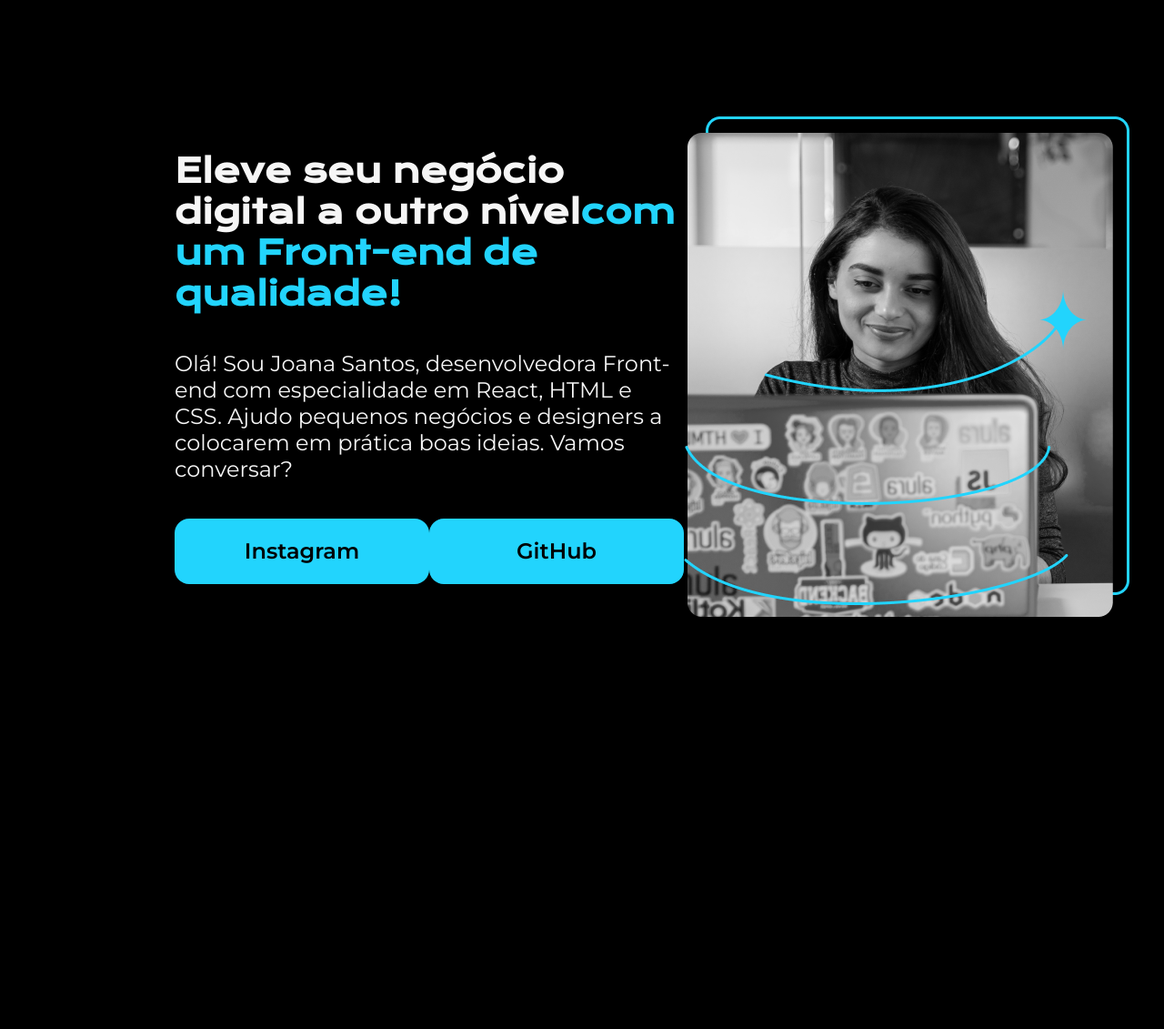
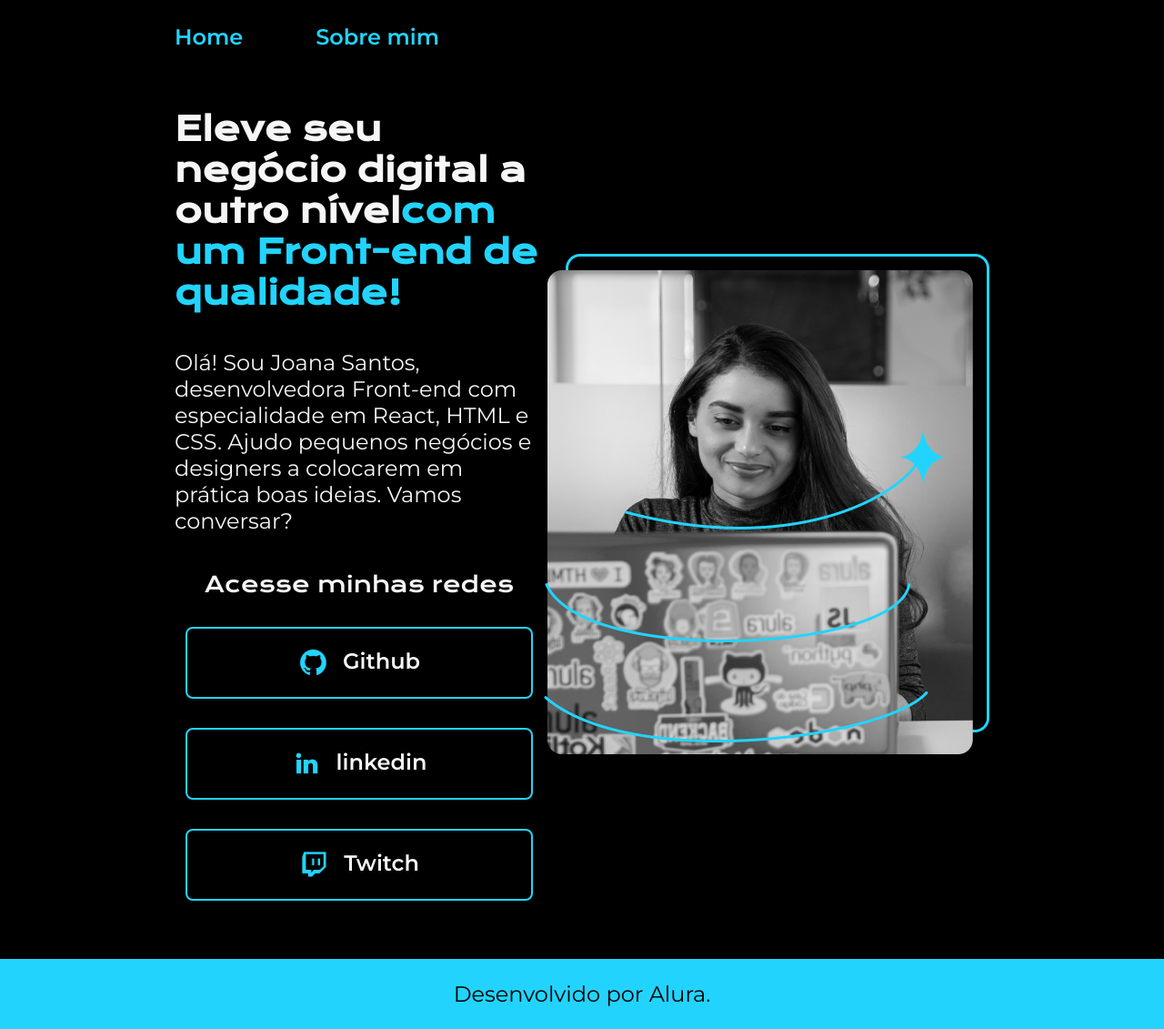
Before and after one commit to Paulo-exp/alura, a plain HTML site: page curso 3 HTML e CSS/Portifolio-HTML-e-CSS-Curso3-aula_4/index.html in a window 1280 px wide. Shown: the whole page at 91% size. Before the commit the page ends 928 px from the top, so only its background shows below. Drawn offline with nearby package versions, Linux system fonts and the light colour scheme.

Commit message:
Add files via upload

```diff
--- a/curso 3 HTML e CSS/Portifolio-HTML-e-CSS-Curso3-aula_4/index.html
+++ b/curso 3 HTML e CSS/Portifolio-HTML-e-CSS-Curso3-aula_4/index.html
@@ -6,11 +6,16 @@
     <meta http-equiv="X-UA-Compatible" content="IE=edge">
     <meta name="viewport" content="width=device-width, initial-scale=1.0">
     <title>Portifolio</title>
-    <link rel="stylesheet" href="style.css">
+    <link rel="stylesheet" href="./styles/style.css">
 </head>
 
 <body>
-    <header></header>
+    <header class="cabecalho">
+        <nav class="cabecalho__menu">
+            <a class="cabecalho__menu__link" href="index.html">Home</a>
+            <a class="cabecalho__menu__link" href="about.html">Sobre mim</a>
+        </nav>
+    </header>
     <main class="apresentacao">
         <section class="apresentacao__conteudo">
             <h1 class="apresentacao__conteudo__titulo">Eleve seu negócio digital a outro nível<strong
@@ -22,13 +27,26 @@
             colocarem em prática boas ideias. Vamos
             conversar?</p>
             <div class="apresentacao__links">
-                <a class="apresentacao__links__link" href="https://instagram.com/rafaballerini">Instagram</a>
-                <a class="apresentacao__links__link" href="https://github.com/guilhermeonrails">GitHub</a>
+                <h2 class="apresentacao__links__subtitulo">Acesse minhas redes</h2>
+                <a class="apresentacao__links__link" href="https://github.com/rafaballerini">
+                    <img src="./assets/github.png">
+                    Github
+                </a>
+                <a class="apresentacao__links__link" href="https://linkedin.com/in/rafaellaballerini">
+                    <img src="./assets/linkedin.png">
+                    linkedin
+                </a>
+                <a class="apresentacao__links__link" href="https://twitch.tv/guilimadev">
+                    <img src="./assets/twitch.png">
+                    Twitch
+                </a>
             </div>
         </section>
-        <img src="imagem.png" alt="Foto da Joana Santos programando">
+        <img src="./assets/imagem.png" alt="Foto da Joana Santos programando">
     </main>
-    <footer></footer>
+    <footer class="rodape">
+        <p>Desenvolvido por Alura.</p>
+    </footer>
 </body>
 
 </html>
--- /dev/null
+++ b/curso 3 HTML e CSS/Portifolio-HTML-e-CSS-Curso3-aula_4/styles/style.css
@@ -0,0 +1,114 @@
+@import url('https://fonts.googleapis.com/css2?family=Krona+One&family=Montserrat:wght@400;600&display=swap');
+
+:root {
+    --cor-primaria: #000000;
+    --cor-secundaria: #F6F6F6;
+    --cor-terciaria: #22D4FD;
+    --cor-hover: #272727;
+
+    --fonte-primaria: 'Krona One', sans-serif;
+    --fonte-secundaria: 'Montserrat', sans-serif;
+
+}
+
+* {
+    margin: 0;
+    padding: 0;
+}
+
+body {
+
+    box-sizing: border-box;
+    background-color: var(--cor-primaria);
+    color: var(--cor-secundaria);
+}
+
+.cabecalho {
+    padding: 2% 0% 0% 15%;
+}
+
+.cabecalho__menu {
+    display: flex;
+    gap: 80px;
+}
+
+.cabecalho__menu__link {
+    font-family: var(--fonte-secundaria);
+    font-size: 24px;
+    font-weight: 600;
+    color: var(--cor-terciaria);
+    text-decoration: none;
+}
+
+.apresentacao {
+    padding: 5% 15%;
+    display: flex;
+    align-items: center;
+    justify-content: space-between;
+}
+
+.apresentacao__conteudo {
+    width: 615px;
+    display: flex;
+    flex-direction: column;
+    gap: 40px;
+}
+
+.apresentacao__conteudo__titulo {
+    font-size: 36px;
+    font-family: var(--fonte-primaria);
+}
+
+.titulo-destaque {
+    color: var(--cor-terciaria);
+}
+
+.apresentacao__conteudo__texto {
+    font-size: 24px;
+    font-family: var(--fonte-secundaria);
+}
+
+.apresentacao__links {
+    display: flex;
+    flex-direction: column;
+    justify-content: space-between;
+    align-items: center;
+    gap: 32px;
+}
+
+.apresentacao__links__subtitulo {
+    font-family: var(--fonte-primaria);
+    font-weight: 400;
+    font-size: 24px;
+}
+
+.apresentacao__links__link {
+
+    display: flex;
+    justify-content: center;
+    gap: 16px;
+    border: 2px solid var(--cor-terciaria);
+    width: 378px;
+    text-align: center;
+    border-radius: 8px;
+    font-size: 24px;
+    font-weight: 600;
+    padding: 21.5px 0;
+    text-decoration: none;
+    color: var(--cor-secundaria);
+    font-family: var(--fonte-secundaria);
+}
+
+.apresentacao__links__link:hover {
+    background-color: var(--cor-hover);
+}
+
+.rodape {
+    color: var(--cor-primaria);
+    background-color: var(--cor-terciaria);
+    padding: 24px;
+    text-align: center;
+    font-family: var(--fonte-secundaria);
+    font-size: 24px;
+    font-weight: 400;
+}
```
Also changed, not shown: curso 3 HTML e CSS/Portifolio-HTML-e-CSS-Curso3-aula_4/about.html (added, +40 -0 lines), curso 3 HTML e CSS/Portifolio-HTML-e-CSS-Curso3-aula_4/assets/Imagem.png (added), curso 3 HTML e CSS/Portifolio-HTML-e-CSS-Curso3-aula_4/assets/github.png (added), curso 3 HTML e CSS/Portifolio-HTML-e-CSS-Curso3-aula_4/assets/instagram.png (added), curso 3 HTML e CSS/Portifolio-HTML-e-CSS-Curso3-aula_4/assets/linkedin.png (added), curso 3 HTML e CSS/Portifolio-HTML-e-CSS-Curso3-aula_4/assets/twitch.png (added), curso 3 HTML e CSS/Portifolio-HTML-e-CSS-Curso3-aula_4/assets/twitter.png (added).
